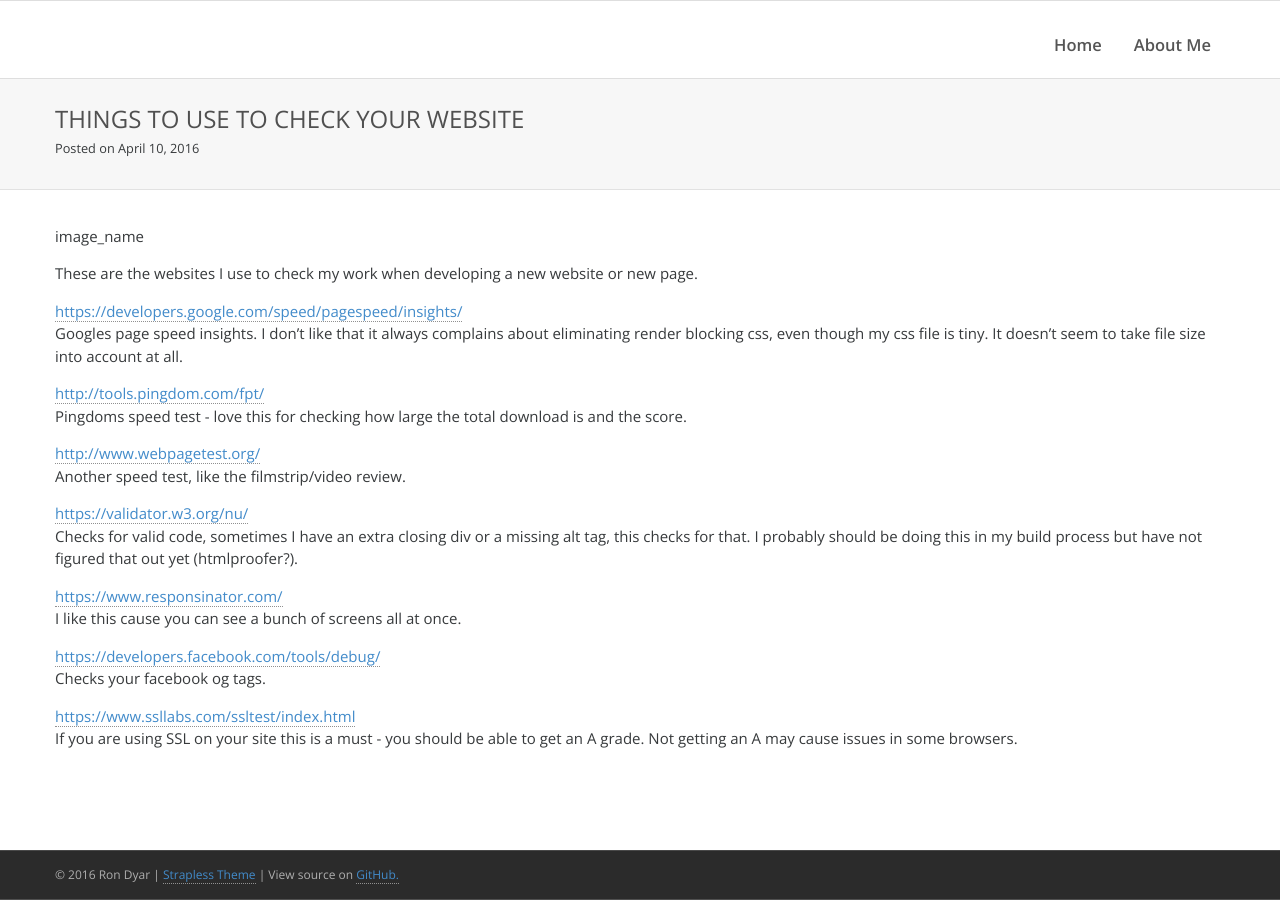
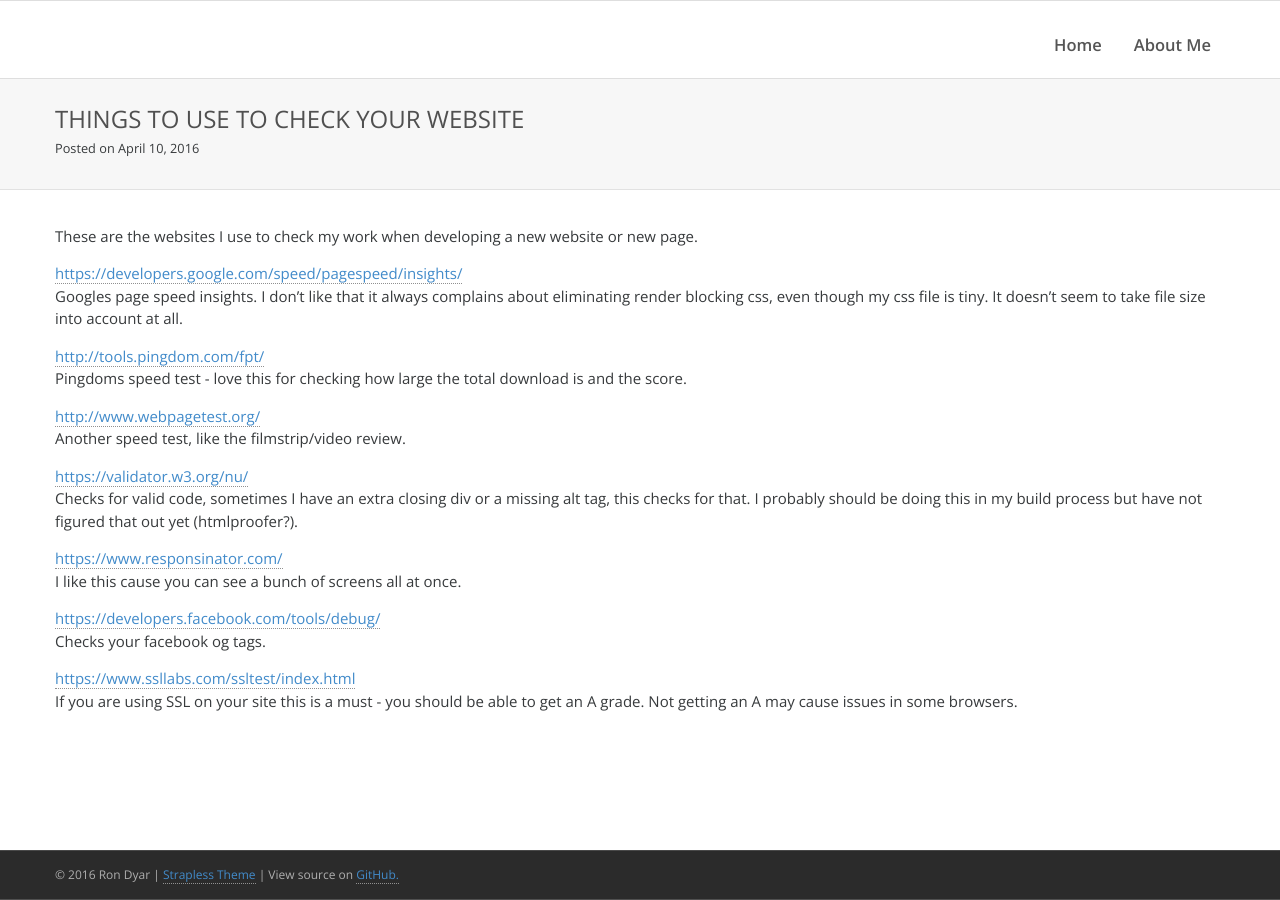
Before and after one commit to rdyar/rdyar.github.io, a Jekyll site: the page built from _posts/2016-04-10-things-to-use-to-check-your-website.md, in a window 1280 px wide. Built offline with Jekyll 4.4.1, drawn with Linux system fonts in a browser that asks for light colours.

Commit message:
Update 2016-04-10-things-to-use-to-check-your-website.md

```diff
--- a/_posts/2016-04-10-things-to-use-to-check-your-website.md
+++ b/_posts/2016-04-10-things-to-use-to-check-your-website.md
@@ -1,14 +1,5 @@
 ---
-style:
-  name: post
-img: image_name
 ---
-{% if page.img %}
-  {{ page.img }}
-{% else %}
-  No image
-{% endif %}
-
 These are the websites I use to check my work when developing a new website or new page.
 
 [https://developers.google.com/speed/pagespeed/insights/](https://developers.google.com/speed/pagespeed/insights/)
```
